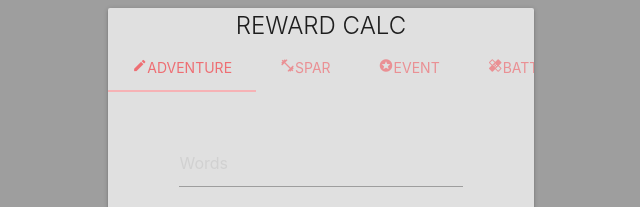
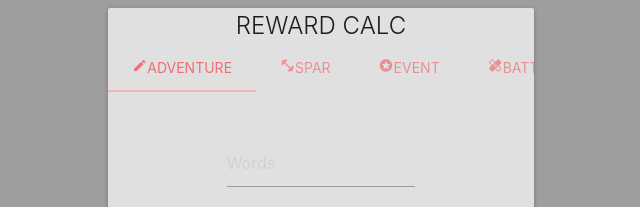
Before and after one commit to dbnewera/rewardcalc, a plain HTML site: page index.html in a window 1280 px wide. Shown: the top 207 px of the page, 319-959 px from the left. Drawn offline with nearby package versions, Linux system fonts and the light colour scheme.

Commit message:
50% width on adv input

```diff
--- a/index.html
+++ b/index.html
@@ -29,7 +29,7 @@
                  <div class="card-content">
                    <div id="adv">
                      <h6 id="adv-reward" class="flow-text center-align" style="margin-bottom: 25px;"></h6>
-                    <div class="input-field" style="width: 75%; margin: 0 auto;">
+                    <div class="input-field" style="width: 50%; margin: 0 auto;">
                       <input type="text" id="adv-wc" placeholder="Words">
                     </div>
                     <ul>
```
